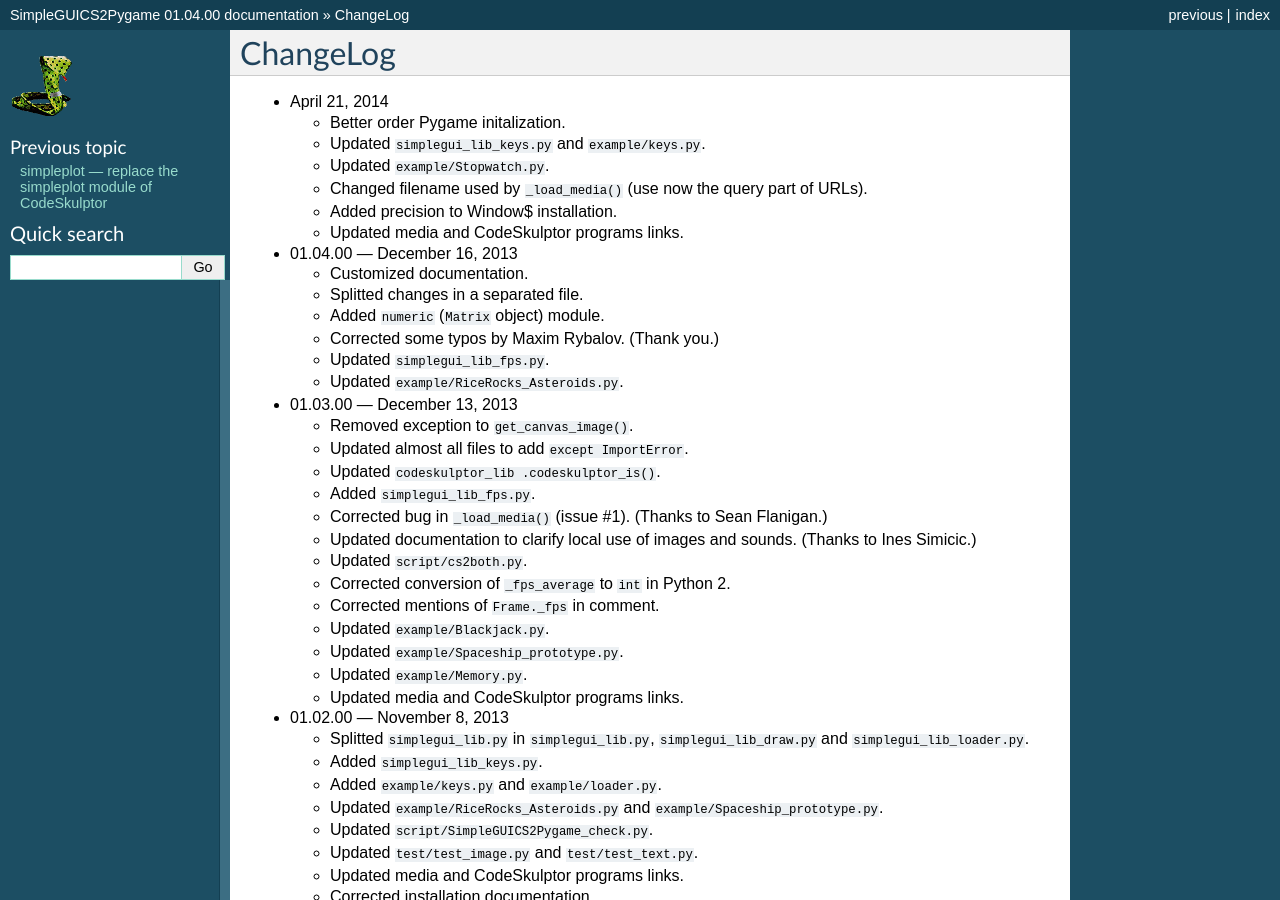
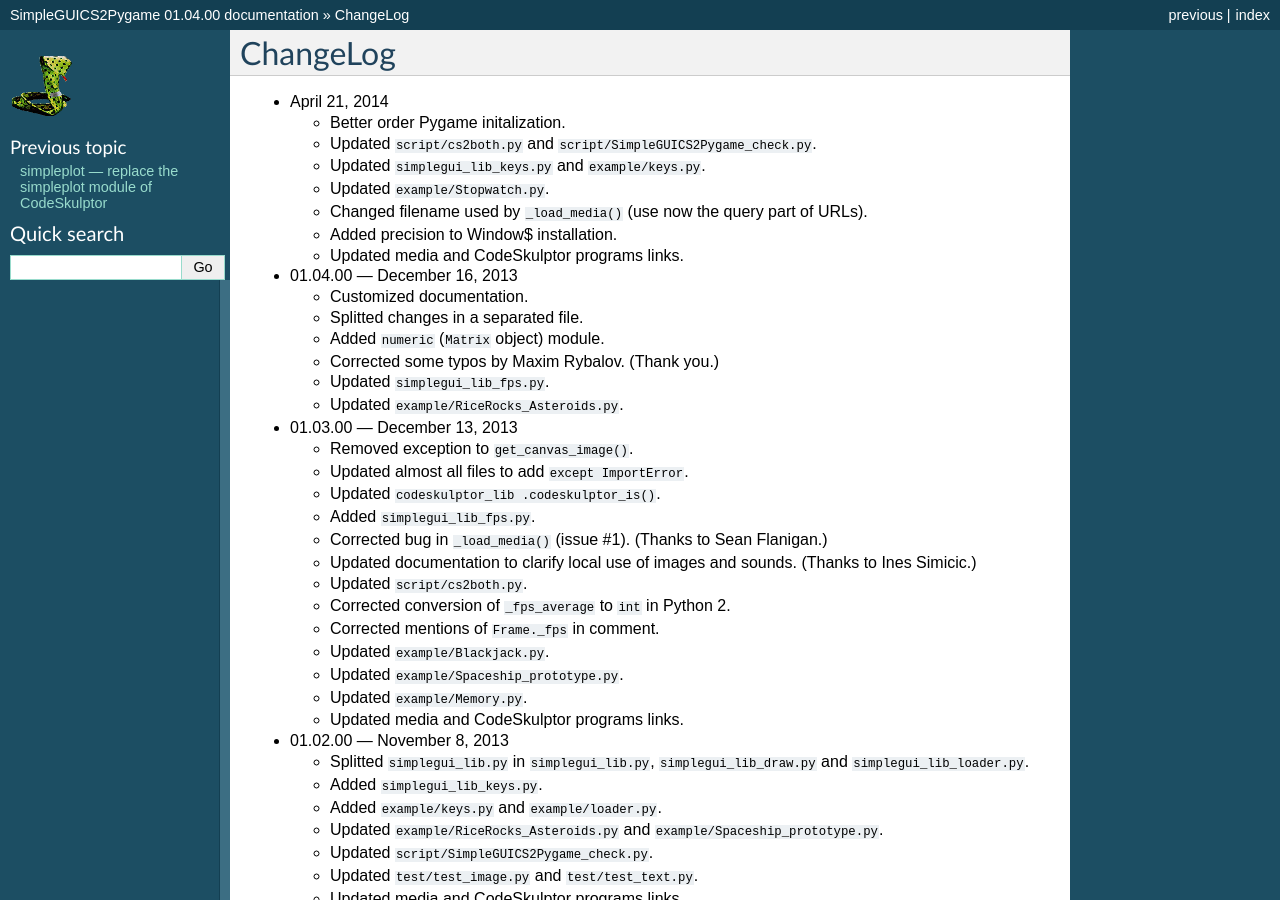
Before and after one commit to rhul-compsoc/SimpleGUICS2Pygame, a Sphinx documentation site: the page built from Sphinx/ChangeLog.rst, in a window 1280 px wide and 900 px high. Built offline with Sphinx 7.4.7, drawn with Linux system fonts in a browser that asks for light colours.

Commit message:
Updated script/cs2both.py and script/SimpleGUICS2Pygame_check.py.

```diff
--- a/README.rst
+++ b/README.rst
@@ -109,6 +109,7 @@
 * April 21, 2014
 
   - Better order Pygame initalization.
+  - Updated ``script/cs2both.py`` and ``script/SimpleGUICS2Pygame_check.py``.
 
   - Updated ``simplegui_lib_keys.py`` and ``example/keys.py``.
   - Updated ``example/Stopwatch.py``.
--- a/Sphinx/ChangeLog.rst
+++ b/Sphinx/ChangeLog.rst
@@ -3,6 +3,7 @@
 * April 21, 2014
 
   - Better order Pygame initalization.
+  - Updated ``script/cs2both.py`` and ``script/SimpleGUICS2Pygame_check.py``.
 
   - Updated ``simplegui_lib_keys.py`` and ``example/keys.py``.
   - Updated ``example/Stopwatch.py``.
```
